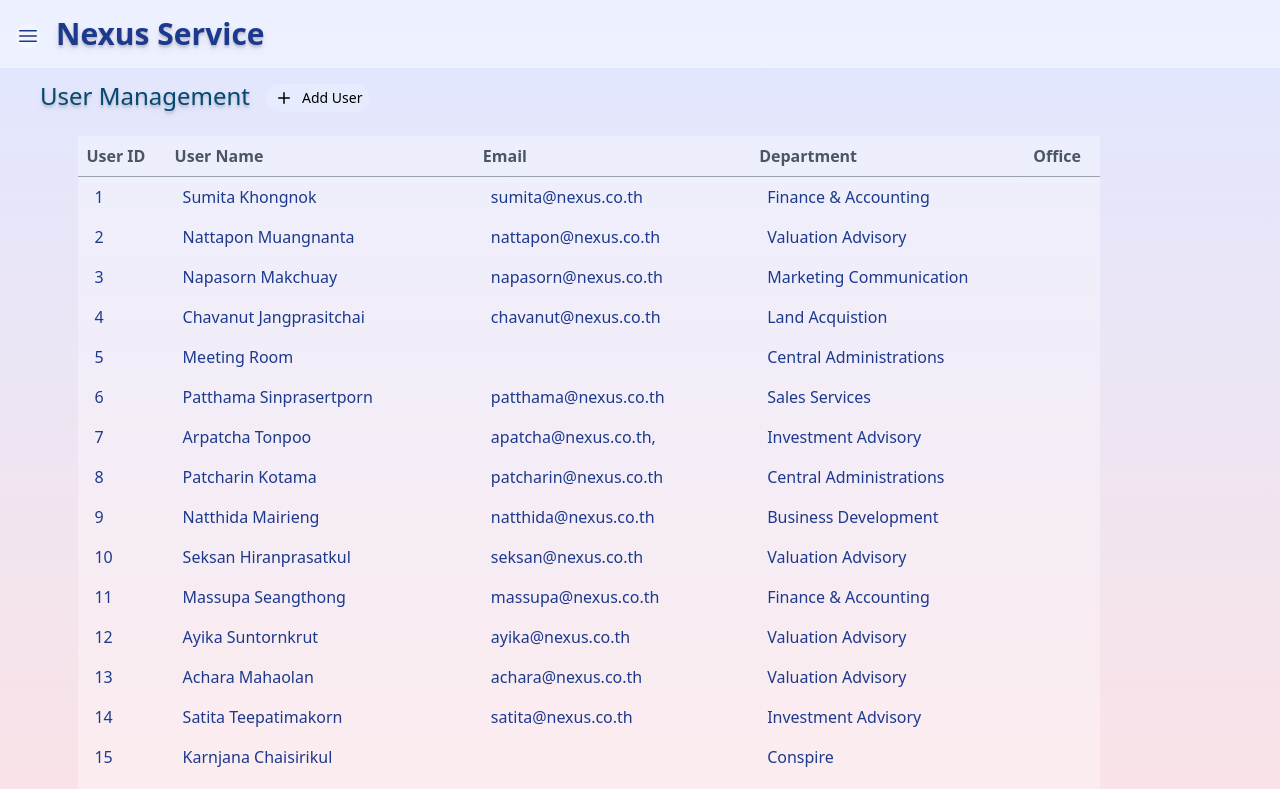
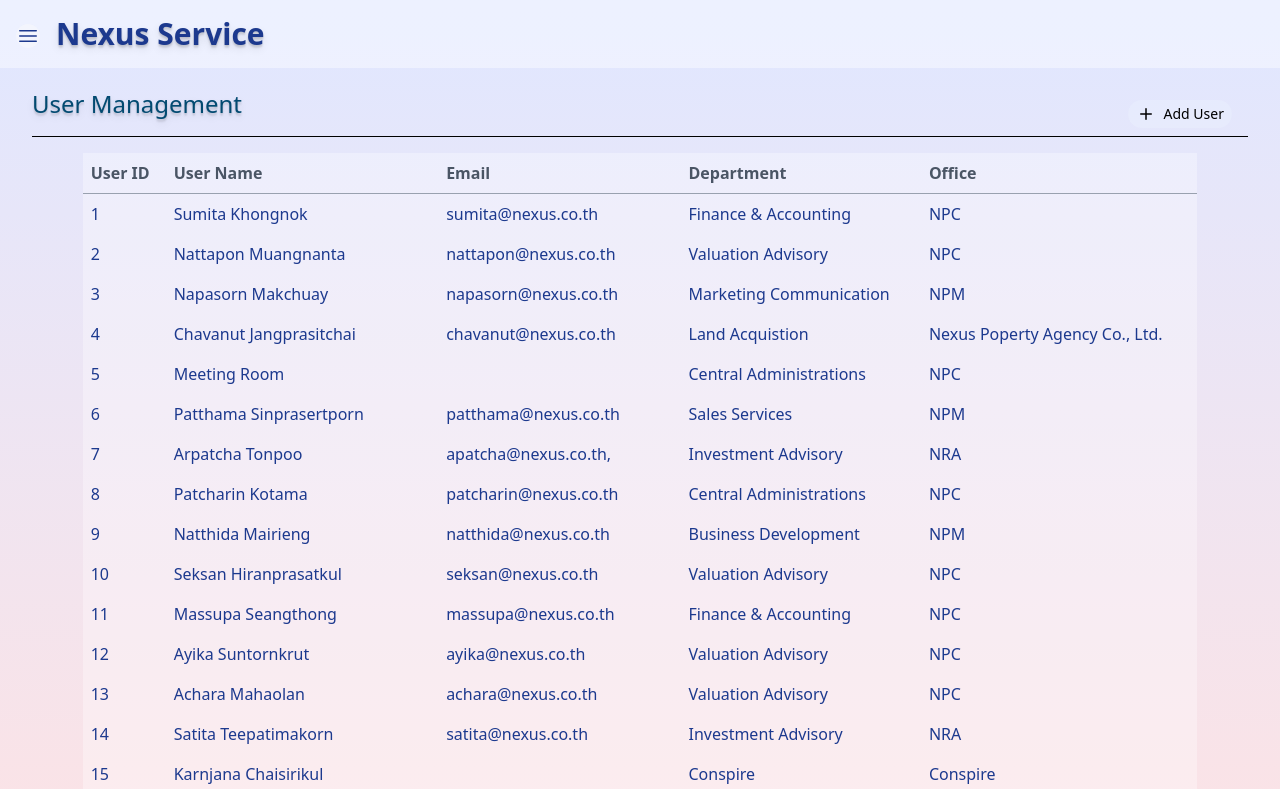
Before and after one commit to deskcodeFun/nexus-app, a Vue app: page /user in a window 1280 px wide. Shown: the top 789 px of the page. Built offline with nearby package versions, Linux system fonts and the light colour scheme.

Commit message:
modified:   src/components/users/UserCard.vue   change to use <BaseCard> modified:   src/components/users/UserTable.vue   modified UI   Add router.push to <td> user name modified:   src/views/UserView.vue   Change UI

```diff
--- a/src/components/users/UserCard.vue
+++ b/src/components/users/UserCard.vue
@@ -1,8 +1,6 @@
 <template>
   <div v-for="(user, index) in store.users" :key="index" @click="router.push(`/editUser/${index}`)">
-    <div
-      class="w-full sm:w-[300px] flex flex-row flex-wrap justify-center sm:flex-col rounded-xl shadow-xl px-2 py-4 m-2 hover:transition-y-1 hover:scale-105"
-    >
+    <BaseCard>
       <!-- show data -->
       <table
         class="[&_th]:pt-1 [&_th]:text-left [&_th]:align-baseline [&_th]:font-light [&_th]:text-xs [&_th]:text-gray-500 [&_td]:text-blue-900 [&_td]:pl-2"
@@ -34,13 +32,14 @@
           </tr>
         </tbody>
       </table>
-    </div>
+    </BaseCard>
   </div>
 </template>
 
 <script setup>
 import { useRouter } from 'vue-router'
 import { usersStore } from '@/stores/usersData'
+import BaseCard from '../BaseCard.vue'
 
 const router = useRouter()
 const store = usersStore()
--- a/src/components/users/UserTable.vue
+++ b/src/components/users/UserTable.vue
@@ -1,11 +1,8 @@
 <template>
-  <!-- <div
-    class="w-[300px] flex flex-row flex-wrap bg-white/65 border-1 border-gray-400 rounded-xl shadow-xl px-2 py-4 m-2 hover:transition-y-1 hover:scale-105"
-  > -->
   <!-- show data -->
   <div class="w-full flex justify-center">
     <table
-      class="w-11/12 bg-white/30 [&_th]:p-2 [&_th]:text-left [&_th]:align-baseline [&_td]:py-2 [&_th]:text-md [&_th]:text-gray-600 [&_td]:text-blue-900 [&_td]:px-4"
+      class="w-11/12 bg-white/30 [&_th]:p-2 [&_th]:text-left [&_th]:align-baseline [&_td]:py-2 [&_th]:text-md [&_th]:text-gray-600 [&_td]:text-blue-900 [&_td]:px-2"
     >
       <thead>
         <tr class="border-b border-gray-400">
@@ -21,20 +18,28 @@
       <tbody>
         <tr v-for="(item, index) in store.users" :key="index">
           <td>{{ item.id }}</td>
-          <td>{{ item.fname + ' ' + item.lname }}</td>
+          <td
+            @click="router.push(`/editUser/${index}`)"
+            class="hover:scale-102 hover:bg-sky-100 hover:pointer"
+          >
+            {{ item.fname + ' ' + item.lname }}
+          </td>
           <td>{{ item.email }}</td>
           <td>{{ item.department }}</td>
-          <td>{{ item.office_name }}</td>
+          <td>{{ item.office_id }}</td>
           <!-- <td>{{ item.catalog }}</td> -->
         </tr>
       </tbody>
     </table>
   </div>
-  <!-- </div> -->
 </template>
 
 <script setup>
+import { useRouter } from 'vue-router'
+
 import { usersStore } from '@/stores/usersData'
+
+const router = useRouter()
 const store = usersStore()
 </script>
 
--- a/src/views/UserView.vue
+++ b/src/views/UserView.vue
@@ -1,19 +1,18 @@
 <template>
   <!-- Header -->
-  <div class="flex flex-row justify-between sm:justify-normal px-2 py-2">
+  <div class="w-full justify-between flex flex-col sm:flex-row mx-auto py-2 border-b mt-2">
     <p class="text-lg mt-1 sm:text-2xl text-sky-900 text-shadow-lg">User Management</p>
-    <span>
+
     <RouterLink
-        class="flex flex-row mt-2 mx-4 px-2 py-1 rounded-full bg-blue-50/25 hover:text-white hover:bg-blue-800"
+      class="flex flex-row mt-4 sm:mx-4 sm:px-2 py-1 rounded-full bg-blue-50/25 hover:text-white hover:bg-blue-800"
       to="/addUser"
     >
       <PlusIcon class="h-5 w-5" />
       <p class="ml-2 text-sm">Add User</p>
     </RouterLink>
-    </span>
   </div>
 
-  <div class="w-11/12 py-4">
+  <div class="mt-4 w-full">
     <component :is="activeComponent"></component>
   </div>
 </template>
```
Lines whose indentation alone changed are shown as unchanged.
